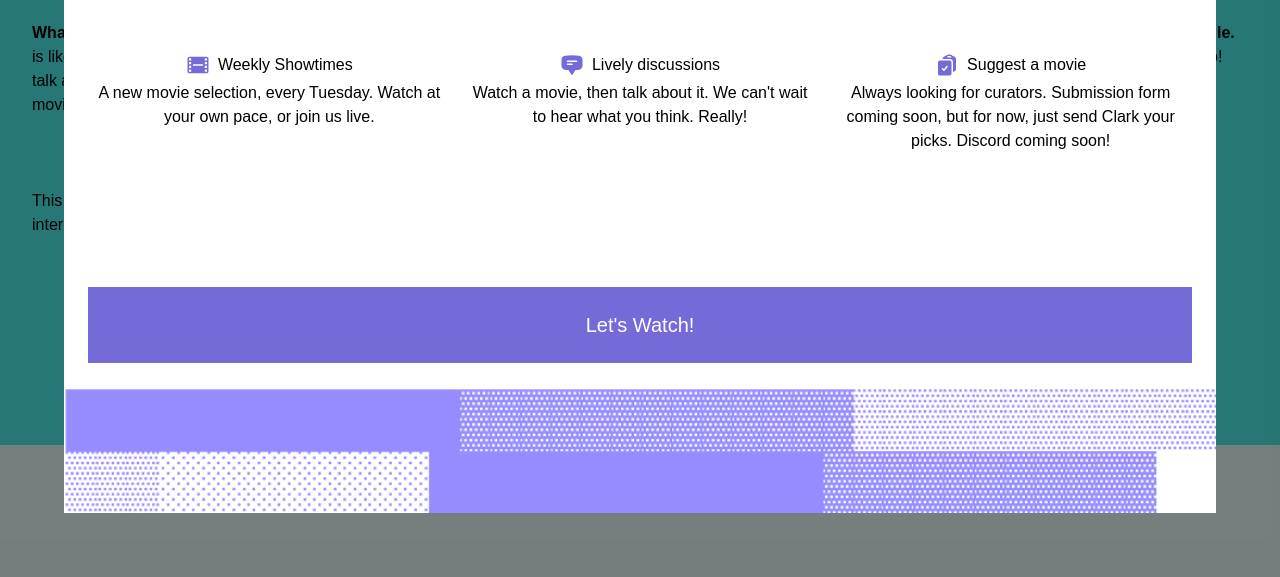
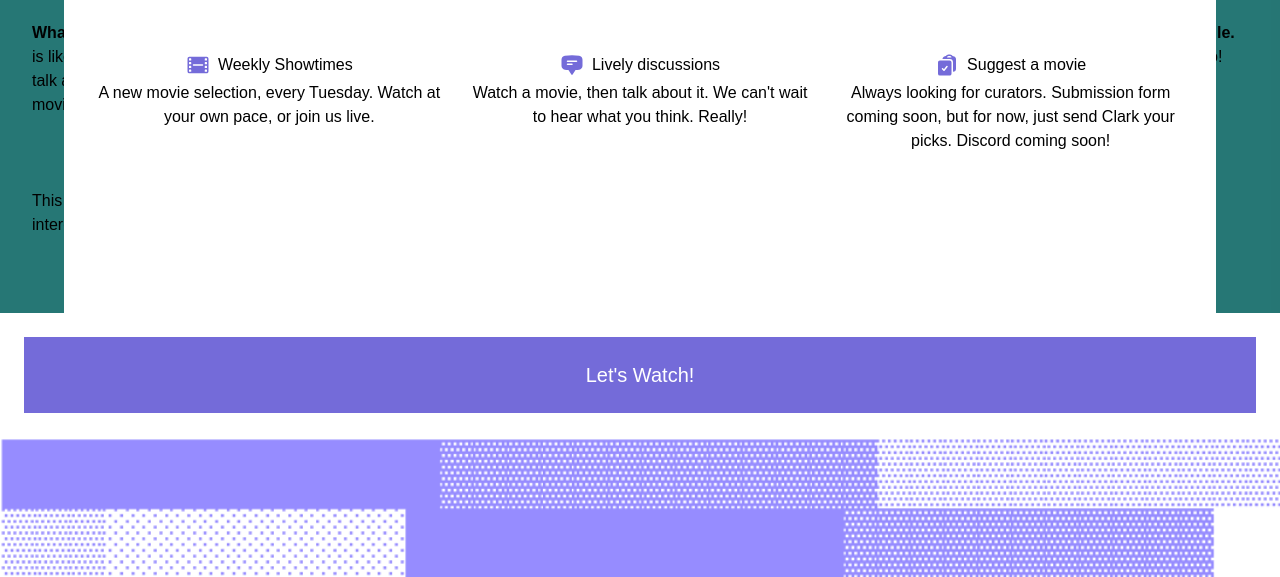
Before and after one commit to clarklab/tv-episode-club, a website: page index.html in a window 1280 px wide. Shown: the part 223-800 px from the top of the page. Drawn offline with nearby package versions, Linux system fonts and the light colour scheme; no server answers; a web font is replaced by a local one.

Commit message:
fixed foot

```diff
--- a/index.html
+++ b/index.html
@@ -119,7 +119,7 @@
 
 </div>
 
-<div class="absolute bottom-0 left-0 right-0 bg-white z-10">
+<div class="fixed bottom-0 left-0 right-0 bg-white z-10">
   <div class="m-6">
   <a href="#" class="start-button button bg-[#746BD9] hover:bg-black text-white px-6 py-6 expanded w-full text-center text-xl block">Let's Watch!</a>
   </div>
```
